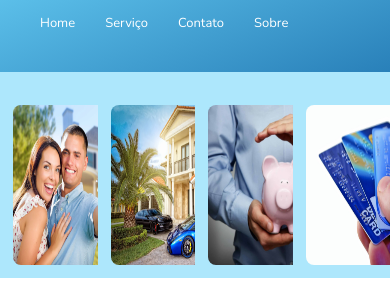
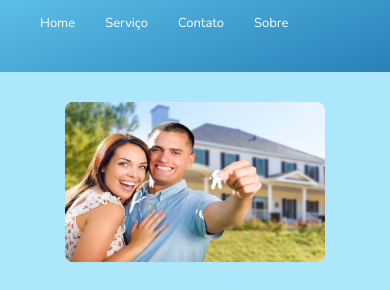
Before and after one commit to lecosouza123/site-teste-realiza, a plain HTML site: page index.html in a window 390 px wide. Shown: the part 78-368 px from the top of the page. Drawn offline with nearby package versions, Linux system fonts and the light colour scheme.

Commit message:
Update style.css

```diff
--- a/style.css
+++ b/style.css
@@ -685,12 +685,11 @@ h3.caixa-logo{
 
     }
     .sidenav-project-photoarea{
-        flex:1;
         max-width: 150px;
-        padding: 5px;
-        margin: 8px;
+
 
     }
+
 
     .sidenav-project-photoinfor h3,
     .sidenav-project-photoinfor p{
@@ -705,6 +704,31 @@ h3.caixa-logo{
         max-height: 160px;
     }
 
+}
+@media (max-width: 660px){
+    .sidenav-project{
+        display: flex;
+        justify-content: center;
+        align-items: center;
+        flex-direction: column;
+        padding-bottom: 30px;
+
+    }
+
+    .sidenav-project-photos-item {
+        width: 80%;
+        margin: 10px auto;
+    }
+    .sidenav-project-photoarea{
+        max-width: 100%;
+        max-height:100%;
+        padding: 0; /* Remove any padding */
+        margin: 0 auto; /* Remove any margin */
 
 
+    }
+    .sidenav-project-photoarea:hover .sidenav-project-photoinfor {
+        display: flex;
+    }
+
 }
```
